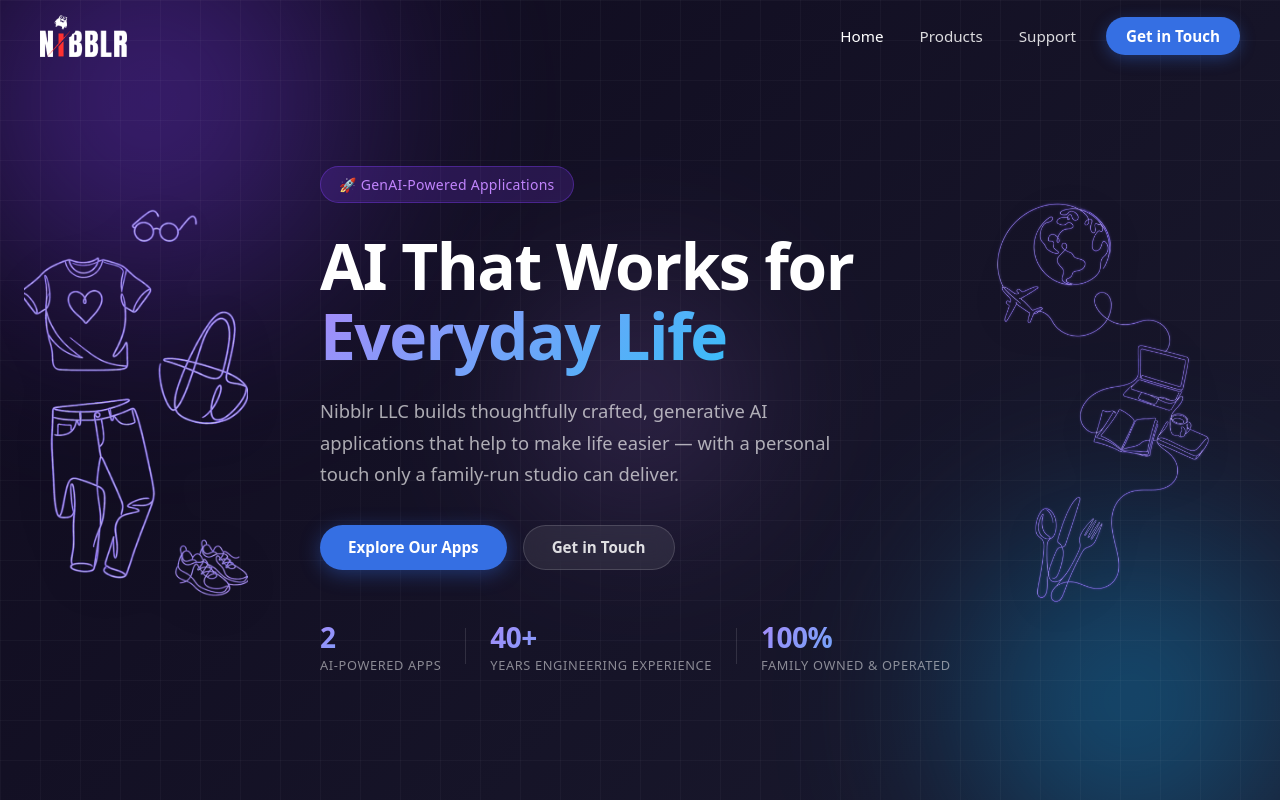
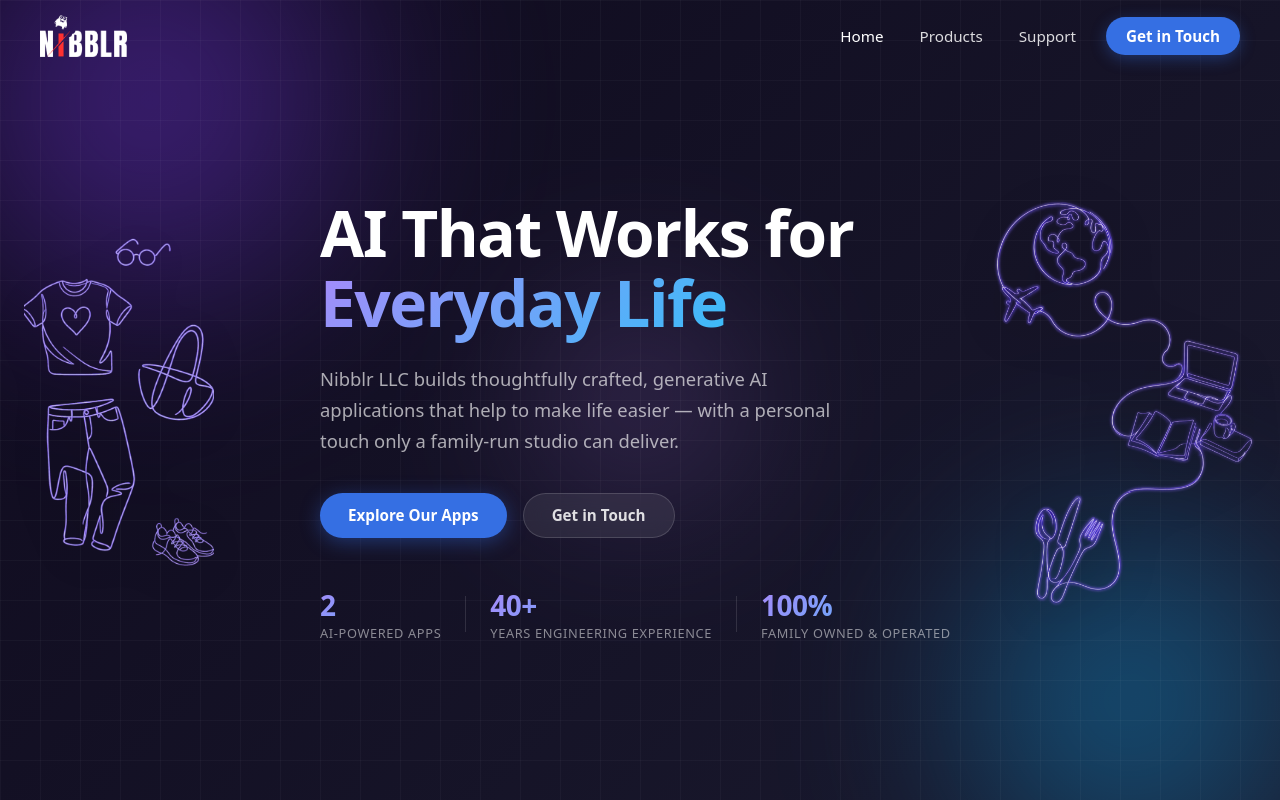
Before and after one commit to nibblrtech/nibblr, a React (Vite) app in the folder client/: page / in a window 1280 px wide. Shown: the top 800 px of the page. Built offline with nearby package versions, Linux system fonts and the light colour scheme.

Commit message:
hero images update

```diff
--- a/client/src/pages/Home.css
+++ b/client/src/pages/Home.css
@@ -171,7 +171,7 @@
   left: 24px;
   top: 50%;
   transform: translateY(-50%);
-  max-width: 224px;
+  max-width: 190px;
   filter: drop-shadow(0 10px 25px rgba(0, 0, 0, 0.3));
 }
 
--- a/client/src/pages/Home.jsx
+++ b/client/src/pages/Home.jsx
@@ -71,7 +71,6 @@
           <div className="hero-grid" />
         </div>
         <div className="hero-content">
-          <div className="hero-badge">🚀 GenAI-Powered Applications</div>
           <h1 className="hero-heading">
             AI That Works for
             <span className="gradient-text"> Everyday Life</span>
```
Also changed, not shown: client/src/assets/Traveldining no bg.png.
